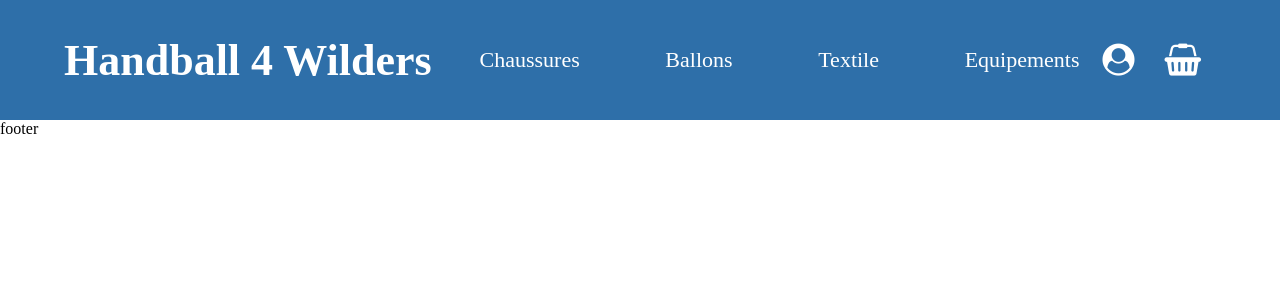
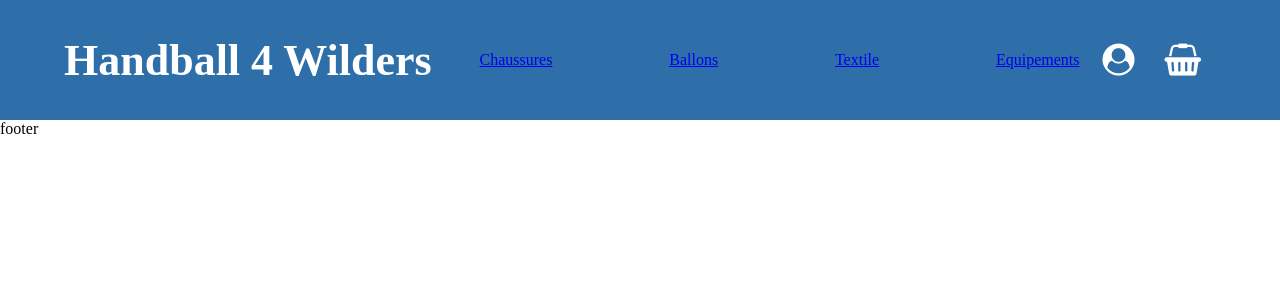
Before and after one commit to philamwild/Handball4Wilders, a React (Create React App) app: page / in a window 1280 px wide. Shown: the top 300 px of the page. Built offline with nearby package versions, Linux system fonts and the light colour scheme; a web font is replaced by a local one.

Commit message:
changed li in navlink

```diff
--- a/src/components/Navbar.jsx
+++ b/src/components/Navbar.jsx
@@ -1,5 +1,6 @@
 import React from "react";
 import "./style/Navbar.scss";
+import { NavLink } from "react-router-dom";
 
 export default function Navbar() {
   return (
@@ -7,10 +8,10 @@ export default function Navbar() {
       <div className="navbar-container">
         <h1>Handball 4 Wilders</h1>
         <ul>
-          <li>Chaussures</li>
-          <li>Ballons</li>
-          <li>Textile</li>
-          <li>Equipements</li>
+          <NavLink to="/shoes">Chaussures</NavLink>
+          <NavLink to="/ball">Ballons</NavLink>
+          <NavLink to="/textile">Textile</NavLink>
+          <NavLink to="/equipment">Equipements</NavLink>
         </ul>
         <div className="navbar-icons">
           <i class="fa fa-user-circle fa-2x"></i>
```
